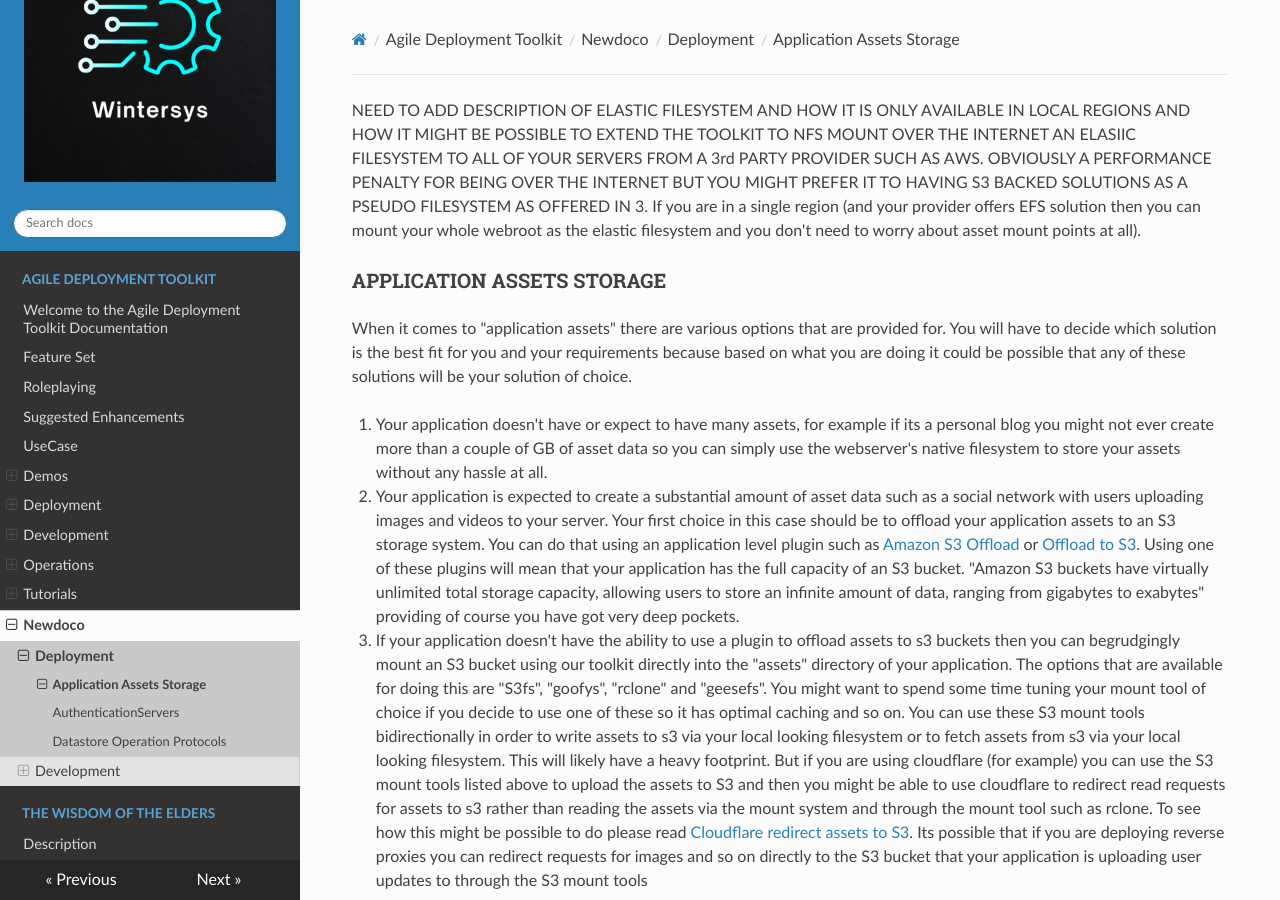
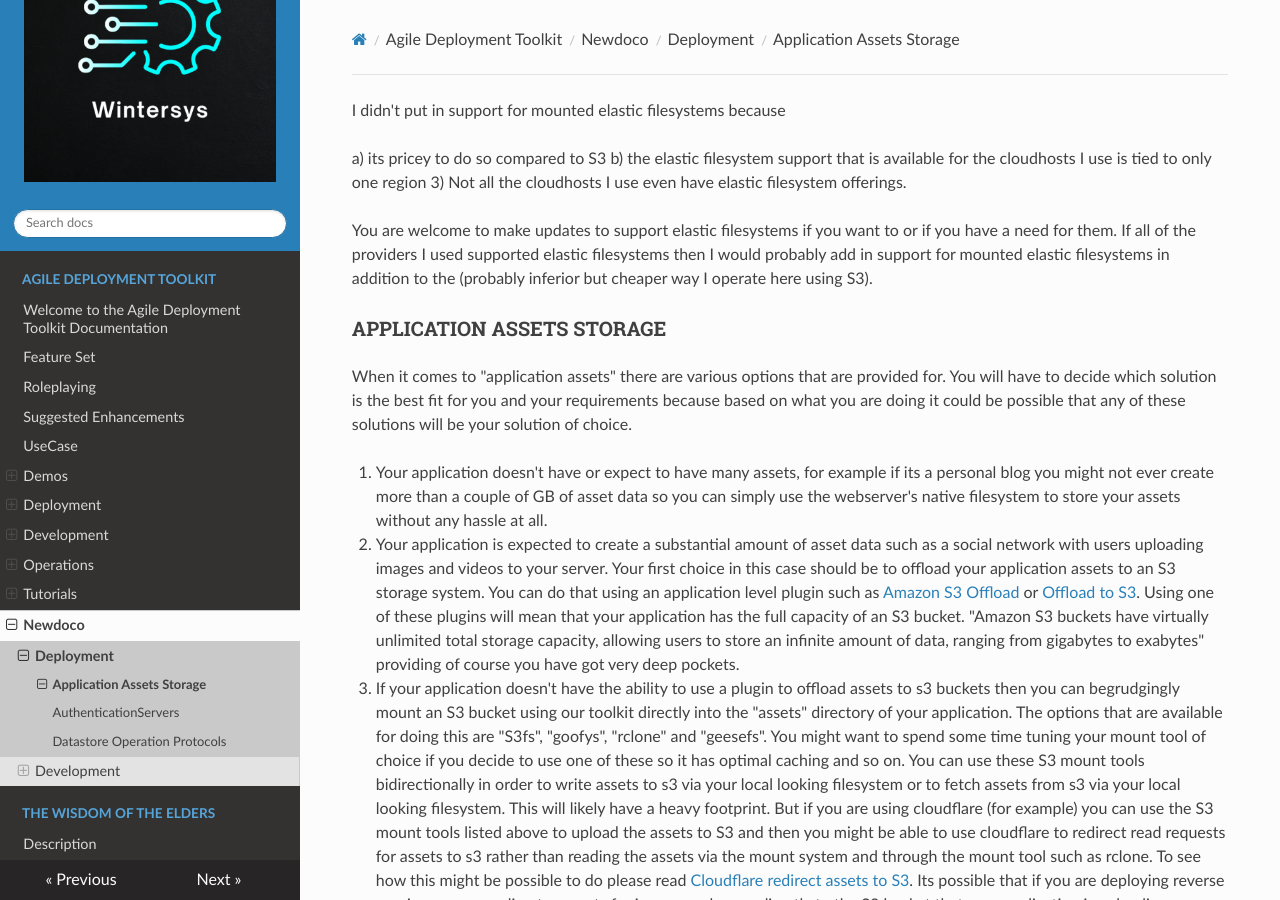
Before and after one commit to wintersys-dev/adt-documentation, an MkDocs documentation site: the page built from docs/Agile Deployment Toolkit/newdoco/Deployment/Application Assets Storage.md, in a window 1280 px wide and 900 px high. Built offline with MkDocs 1.6.1, drawn with Linux system fonts in a browser that asks for light colours; nearby versions of some CDN libraries.

Commit message:
Update Application Assets Storage.md

```diff
--- a/docs/Agile Deployment Toolkit/newdoco/Deployment/Application Assets Storage.md
+++ b/docs/Agile Deployment Toolkit/newdoco/Deployment/Application Assets Storage.md
@@ -1,11 +1,12 @@
 
 
+I didn't put in support for mounted elastic filesystems because
 
-NEED TO ADD DESCRIPTION OF ELASTIC FILESYSTEM AND HOW IT IS ONLY AVAILABLE IN LOCAL REGIONS AND HOW IT MIGHT BE POSSIBLE TO EXTEND THE TOOLKIT TO NFS
-MOUNT OVER THE INTERNET AN ELASIIC FILESYSTEM TO ALL OF YOUR SERVERS FROM A 3rd PARTY PROVIDER SUCH AS AWS. OBVIOUSLY A PERFORMANCE PENALTY FOR BEING OVER THE INTERNET BUT YOU MIGHT PREFER IT TO HAVING S3 BACKED SOLUTIONS AS A PSEUDO FILESYSTEM AS OFFERED IN 3. If you are in a single region (and your provider offers EFS solution then you can mount your whole webroot as the elastic filesystem and you don't need to worry about asset mount points at all).
+a) its pricey to do so compared to S3
+b) the elastic filesystem support that is available for the cloudhosts I use is tied to only one region
+3) Not all the cloudhosts I use even have elastic filesystem offerings.
 
-
-
+You are welcome to make updates to support elastic filesystems if you want to or if you have a need for them. If all of the providers I used supported elastic filesystems then I would probably add in support for mounted elastic filesystems in addition to the (probably inferior but cheaper way I operate here using S3).
 
 ### APPLICATION ASSETS STORAGE
 
```
